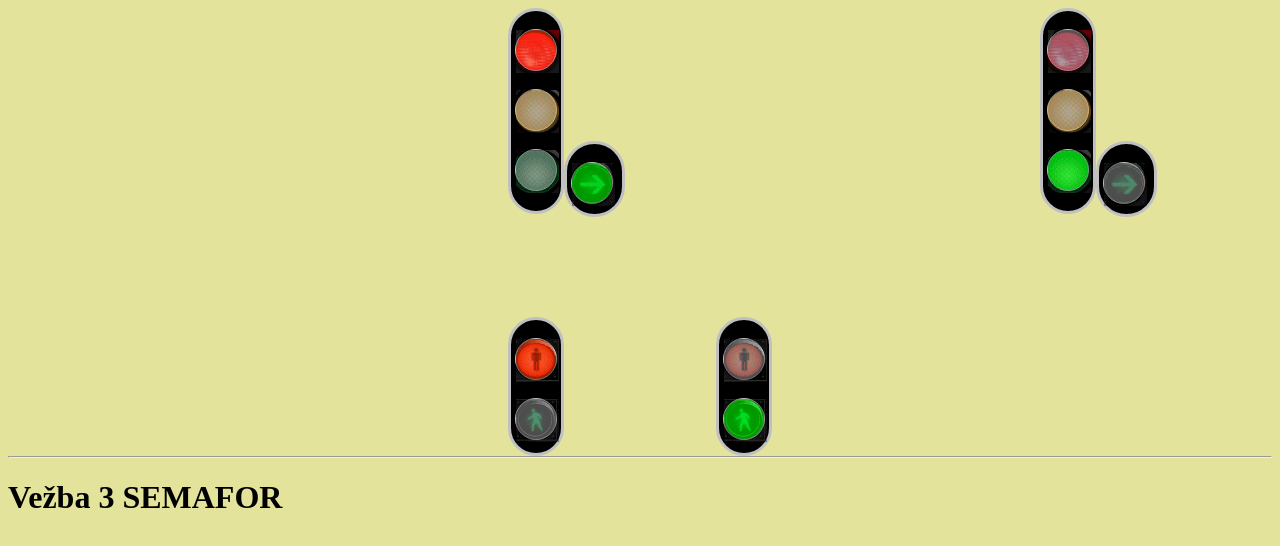
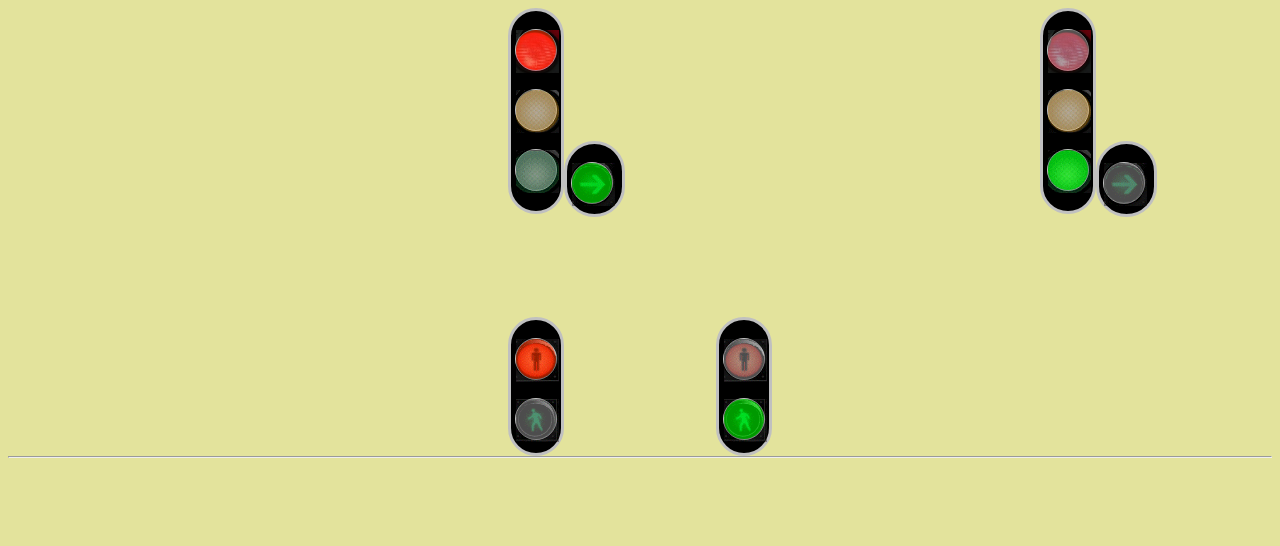
Before and after one commit to Milosavac/Traffic-lights, a plain HTML site: page index.html in a window 1280 px wide. Drawn offline with Linux system fonts and the light colour scheme.

Commit message:
Add files via upload

```diff
--- a/index.html
+++ b/index.html
@@ -44,7 +44,7 @@
 		</div>
 		<div class="clr"><div>
        <hr>
-	    <h1> Vežba 3 SEMAFOR</h1>
+
 
 	 <script src="js/main.js">
 
```
